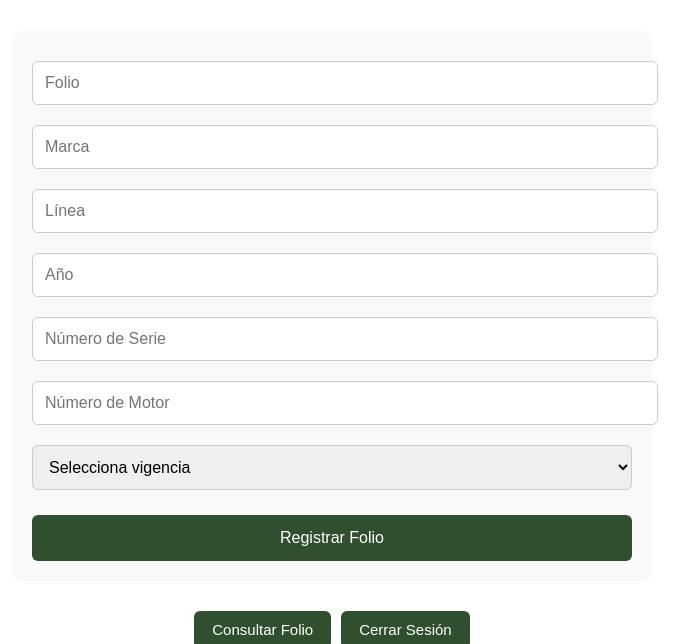
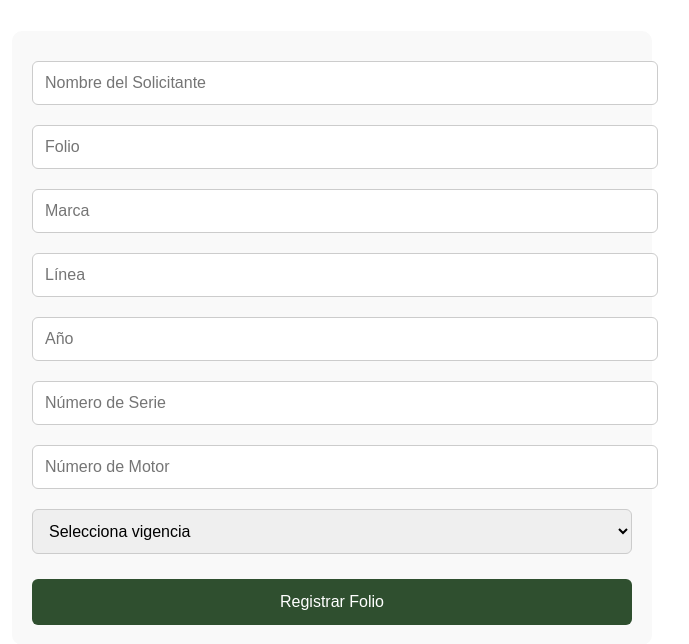
Before and after one commit to Gsr1989/Morelos, a Flask app: template templates/registro_usuario.html in a window 1280 px wide. Shown: the part 1708-2352 px from the top of the page, without its empty margins (308-997 px from the left). Run offline with Flask 3, Linux system fonts and the light colour scheme; the template is opened without the code that fills it, so the values that code supplies are empty.

Commit message:
Update registro_usuario.html

```diff
--- a/templates/registro_usuario.html
+++ b/templates/registro_usuario.html
@@ -164,6 +164,7 @@
 
     <!-- Formulario -->
     <form method="POST" class="formulario">
+        <input type="text" name="nombre" placeholder="Nombre del Solicitante" required maxlength="50">
         <input type="text" name="folio" placeholder="Folio" required>
         <input type="text" name="marca" placeholder="Marca" required>
         <input type="text" name="linea" placeholder="Línea" required>
```
